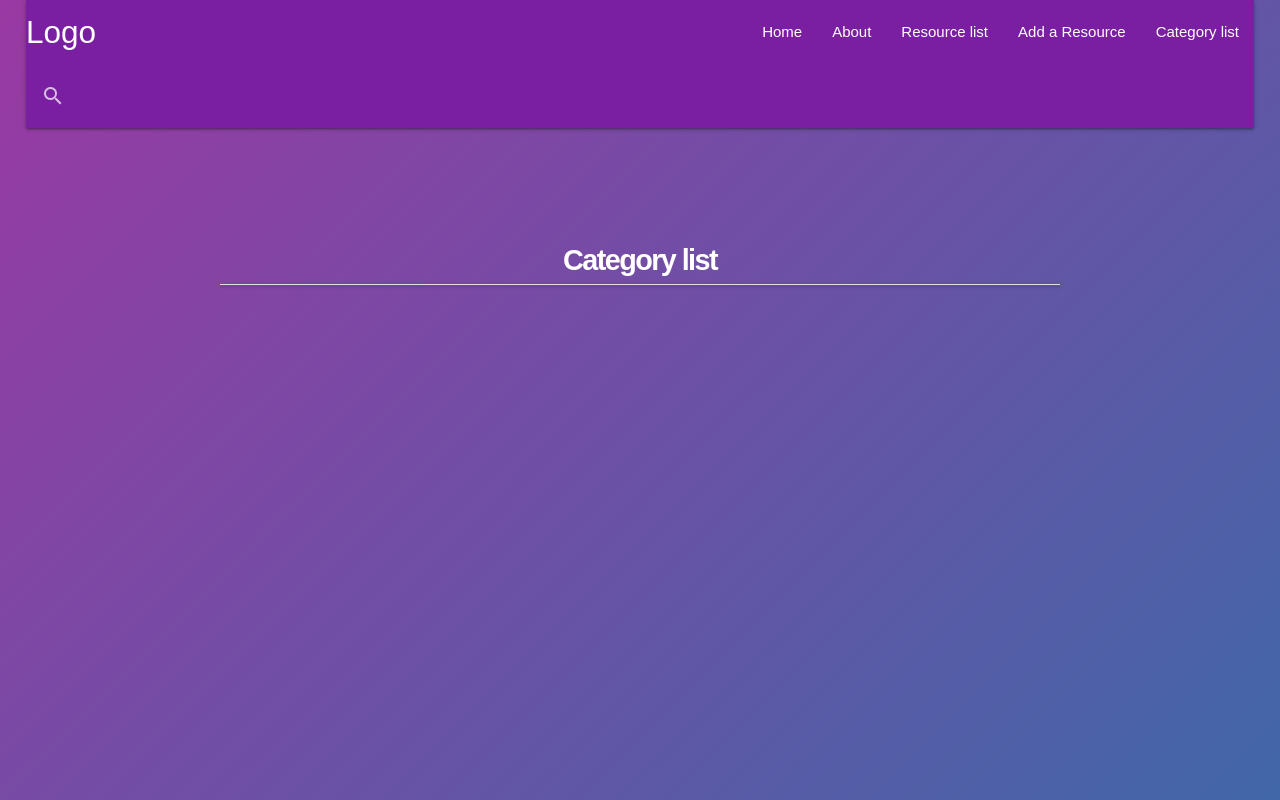
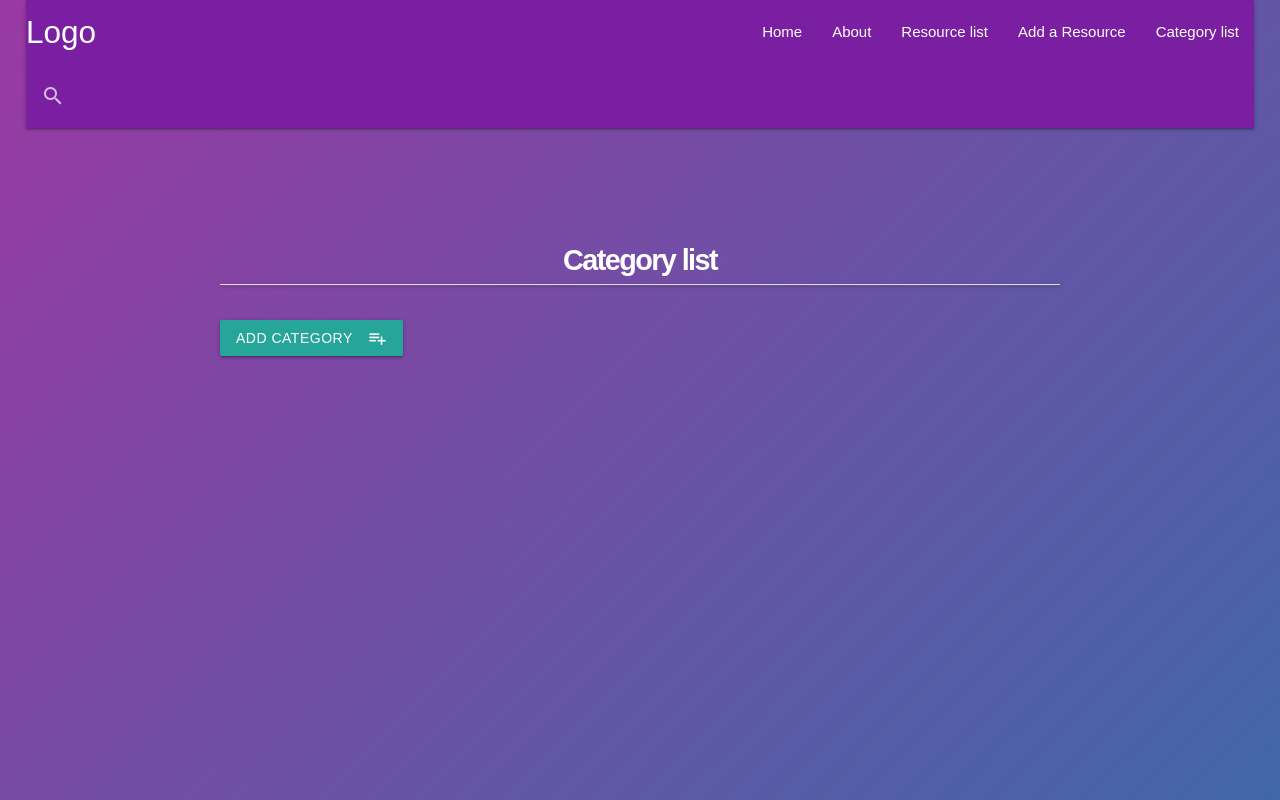
Before and after one commit to Mismiles/clinical-search-tool, a Flask app: page /categorylist in a window 1280 px wide. Run offline with Flask 2, Linux system fonts and the light colour scheme; data that the repository does not hold is empty; some libraries are stand-ins or nearby versions.

Commit message:
added add category function and updated 'url' bit on form for add resource

```diff
--- a/app.py
+++ b/app.py
@@ -48,12 +48,22 @@ def delete_category(category_id):
     mongo.db.categories.remove({"_id": ObjectId(category_id)})
     return redirect(url_for('categorylist'))
 
+@app.route("/add_category", methods=['POST'])
+def add_category():
+    category_doc = {'resource_category': request.form.get('resource_category')}
+    mongo.db.categories.insert_one(category_doc)
+    return redirect(url_for('categorylist'))
+
 @app.route("/update_category/<category_id>", methods=['POST'])
 def update_category(category_id):
     mongo.db.categories.update(
         {'_id': ObjectId(category_id)},
         {'resource_category': request.form.get('resource_category')})
     return redirect(url_for('categorylist'))
+
+@app.route("/new_category")
+def new_category():
+    return render_template('addcategory.html')
 
 @app.route("/insertresource", methods=['POST'])
 def insertresource():
--- a/templates/addresource.html
+++ b/templates/addresource.html
@@ -23,7 +23,7 @@
     </div>
     <div class="input-field col s12">
         <i class="material-icons prefix">link</i>
-        <input id="resource_link" name="resource_link" type="url" class="validate">
+        <input id="resource_link" name="resource_link" type="url" value="http://www." class="validate">
         <label for="icon_prefix">Website address</label>
     </div>
     <div class="input-field col s12">
--- a/templates/categorylist.html
+++ b/templates/categorylist.html
@@ -18,6 +18,10 @@
 {% endfor %}
 </ul>
 </div>
+<div class="row">
+<a href="{{url_for('new_category')}}" class="waves-effect waves-light btn btn small">
+<i class="material-icons right">playlist_add</i>Add category</a>
+</div>
 
 
 {% endblock %}
```
Also changed, not shown: templates/addcategory.html (added, +22 -0 lines).
